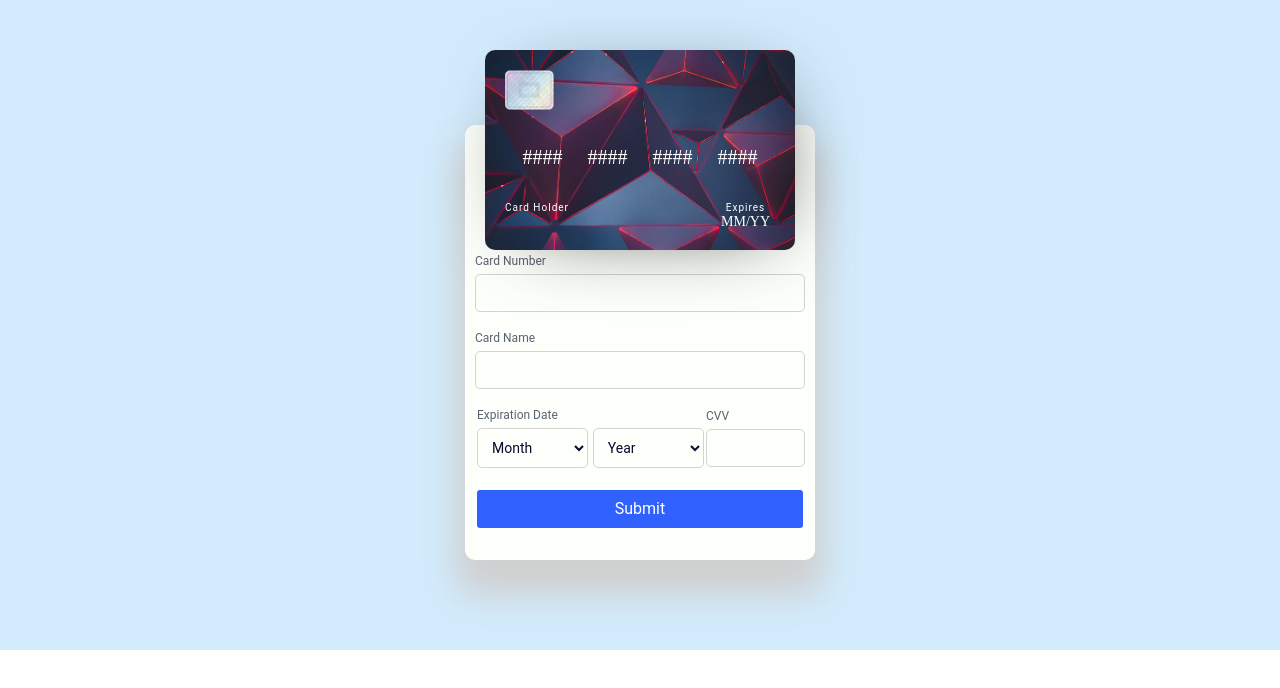
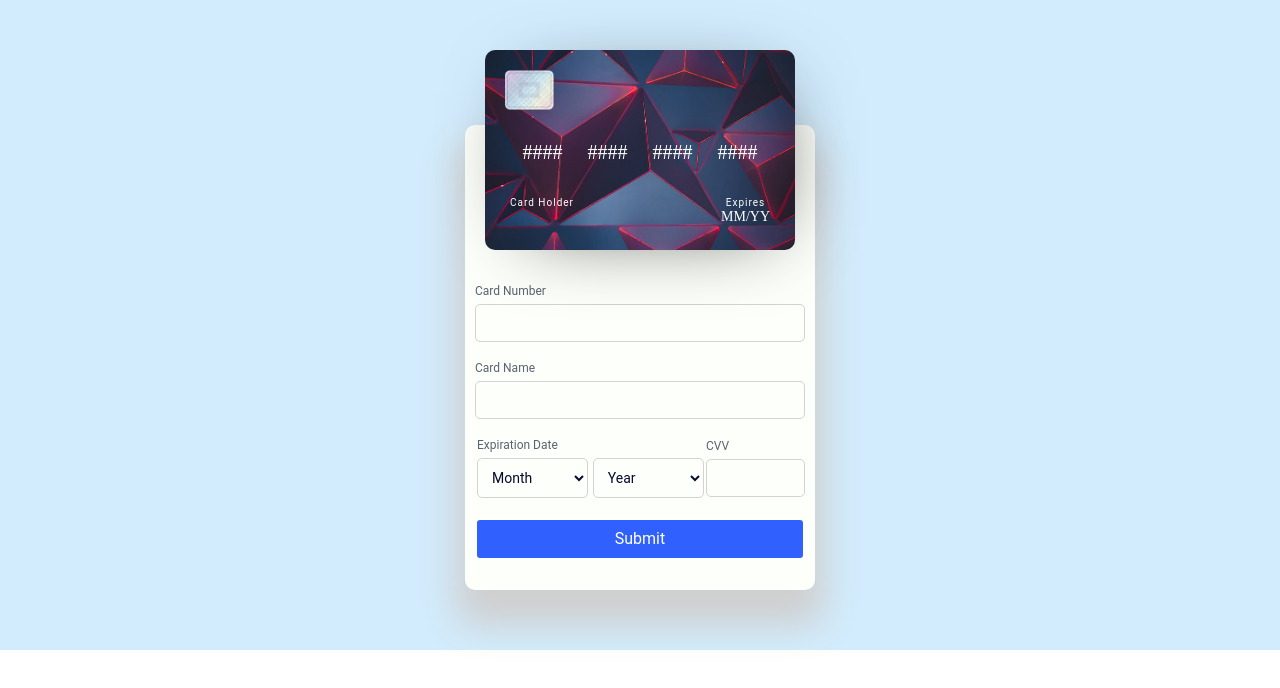
Before and after one commit to Roman-Codes/statflo-tech-test, a React (Create React App) app: page / in a window 1280 px wide. Shown: the top 688 px of the page. Built offline with nearby package versions, Linux system fonts and the light colour scheme.

Commit message:
ghost added and animated

```diff
--- a/src/components/App.js
+++ b/src/components/App.js
@@ -5,11 +5,12 @@ import { connect } from 'react-redux';
 import Form from './Form';
 import CardFront from './CardFront';
 import CardBack from './CardBack';
+import Ghost from './Ghost';
 
 const App = (props) =>{
   return (
     <div className="App">
-      {props.cvvSelected ? <CardBack /> : <CardFront />}
+      {props.cvvSelected === 'cvv' ? <CardBack /> : <CardFront />}
       <Form />
     </div>
   );
--- a/src/components/CardFront.js
+++ b/src/components/CardFront.js
@@ -1,8 +1,22 @@
-import React from 'react';
+import React, { useState, useEffect, useRef } from 'react';
 import { connect } from 'react-redux';
 import '../styles/CardFront.scss';
+import Ghost from './Ghost';
 
-const CardFront = ({ cardReducer }) =>{
+const CardFront = ({ cardReducer, cvvSelected }) =>{
+    const [number, setNumber] = useState(0);
+    const [name, setName] = useState(0);
+    const [date, setDate] = useState(0);
+    const numberRef = useRef(null);
+    const nameRef = useRef(null);
+    const dateRef = useRef(null);
+
+    useEffect(() => {
+        setNumber(numberRef.current);
+        setName(nameRef.current);
+        setDate(dateRef.current);
+    }, []);
+
     return(
         <div className="CardFront">
             <div className="CardFrontTop">
@@ -17,11 +31,11 @@ const CardFront = ({ cardReducer }) =>{
                     />}
                 </div>
             </div>
-            <div className="CardFrontMiddle">
+            <div className="CardFrontMiddle" ref={numberRef}>
                 {cardReducer.number}
             </div>
             <div className="CardFrontBottom">
-                <div className="CardName">
+                <div className="CardName" ref={nameRef}>
                     <p className="InputLabel">
                         Card Holder
                     </p>
@@ -29,7 +43,7 @@ const CardFront = ({ cardReducer }) =>{
                         {cardReducer.name}
                     </p>
                 </div>
-                <div className="CardExp">
+                <div className="CardExp" ref={dateRef}>
                     <p className="InputLabel">
                         Expires
                     </p>
@@ -38,6 +52,7 @@ const CardFront = ({ cardReducer }) =>{
                     </p>
                 </div>
             </div>
+            {cvvSelected.length?<Ghost number={ number } name={ name } date={ date } />:null}
         </div>
     )
 }
@@ -45,6 +60,7 @@ const CardFront = ({ cardReducer }) =>{
 const mapSstateToProps = (state) =>{
     return ({
         cardReducer:state.cardReducer,
+        cvvSelected:state.cvvSelected
     })
 }
 
--- /dev/null
+++ b/src/components/Ghost.js
@@ -0,0 +1,38 @@
+import React from 'react';
+import { connect } from 'react-redux';
+import '../styles/Ghost.scss';
+
+const Ghost = ({cvvSelected, number, name, date}) => {
+    const ghostedElt = {number: 'number', name: 'name'}[cvvSelected] || 'date';
+
+    // Creates style object for ghost
+    const createGhostStyle = (val) => {
+        const propsObject = {
+            number: number,
+            name: name,
+            date: date
+        }
+
+        const chosenProp = propsObject[val];
+
+        const ghostStyle = {
+            top: `${chosenProp.offsetTop}px`,
+            left: `${chosenProp.offsetLeft}px`,
+            height: `${chosenProp.clientHeight}px`,
+            width: `${chosenProp.clientWidth}px`
+        }
+        return ghostStyle;
+    }
+
+    return(
+        <div className="Ghost" style={createGhostStyle(ghostedElt)}></div>
+    )
+}
+
+const mapStateToProps = (state) =>{
+    return ({
+        cvvSelected:state.cvvSelected,
+    })
+}
+
+export default connect(mapStateToProps)(Ghost);
--- a/src/reducers/index.js
+++ b/src/reducers/index.js
@@ -55,14 +55,10 @@ const cardReducer = (state = initialCardState, action) => {
     }
 }
 
-const cvvSelected = (state = false, action) => {
+const cvvSelected = (state = '', action) => {
     if (action.type === 'SELECTED_CVV'){
-        if (action.payload === 'cvv'){
-            return (state = true)
-        }
-        return state = false;
+        return action.payload;
     }
-
     return state;
 }
 
--- a/src/styles/CardFront.scss
+++ b/src/styles/CardFront.scss
@@ -31,11 +31,16 @@
             font-family: 'Ubuntu Mono';
             font-size: 2rem;
             word-spacing: 1em;
+            padding: 10px 0;
         }
 
         .CardFrontBottom{
             display: flex;
             flex-direction: row;
+
+            .CardName, .CardExp{
+                padding: 5px;
+            }
 
             .CardName{
                 text-align: left;
--- a/src/styles/Form.scss
+++ b/src/styles/Form.scss
@@ -1,10 +1,10 @@
-@media (min-width: 320px){
+@media (min-width: 319px){
     .Form{
         color:#5A6371;
         background: #FDFFFA;
         box-shadow: 0px 26px 36px 10px rgba(207,207,207,1);
         border-radius: 10px;
-        padding-top: 150px;
+        padding-top: 165px;
         margin-top: 50px;
 
         form{
@@ -97,7 +97,7 @@
     .Form{
         max-width: 350px;
         margin:75px auto;
-        padding-top: 120px;
+        padding-top: 150px;
 
         .FormBottom{
             flex-direction: row;
--- /dev/null
+++ b/src/styles/Ghost.scss
@@ -0,0 +1,6 @@
+.Ghost{
+    position: absolute;
+    transition: all 0.3s ease-in;
+    border: 2px solid white,;
+    border-radius: 5px;
+}
```
